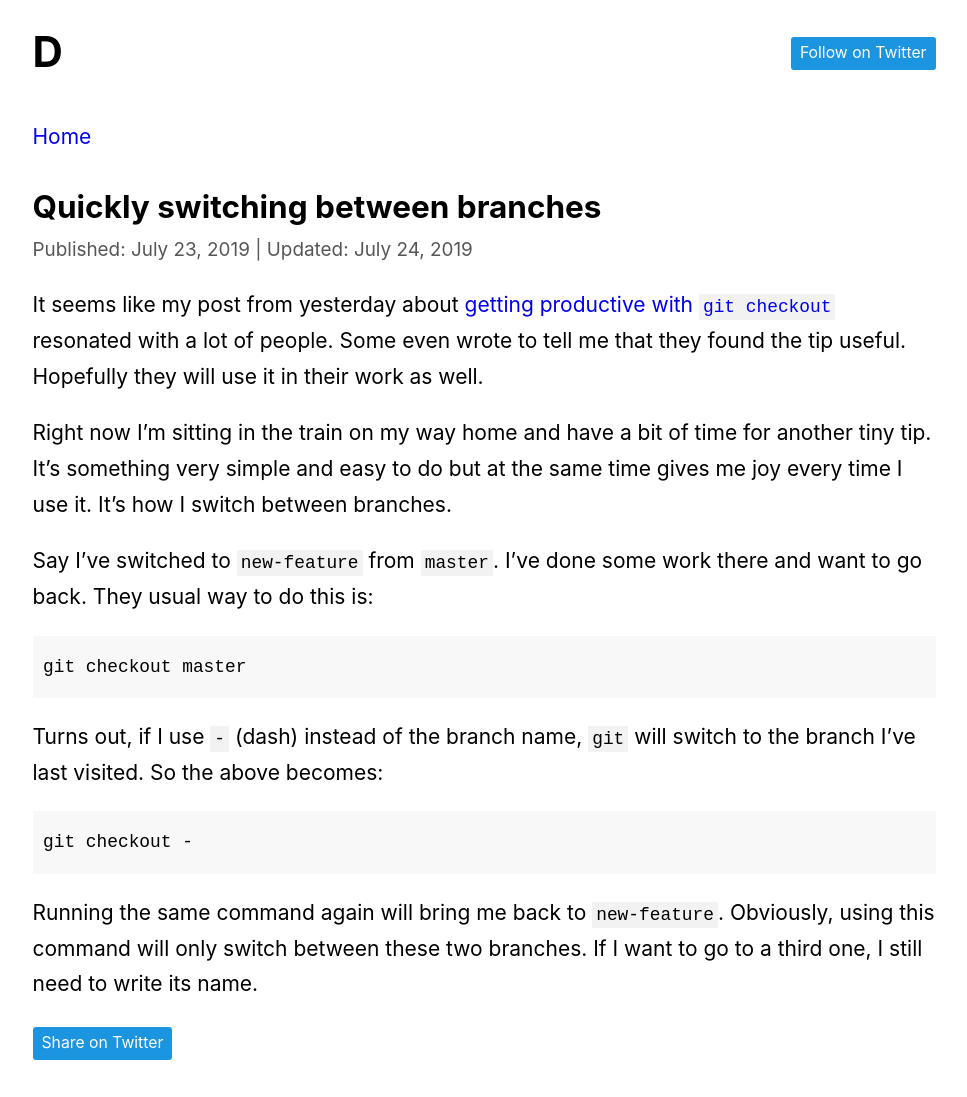
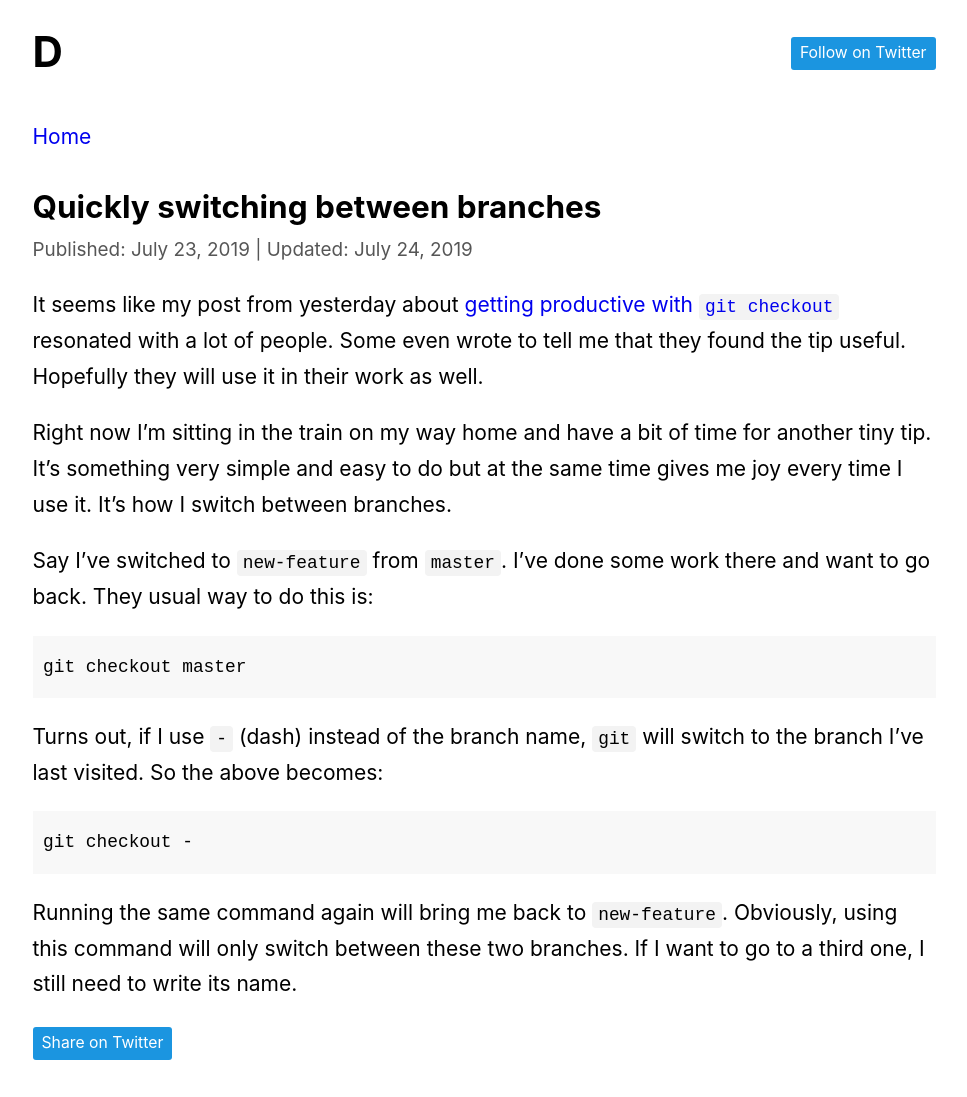
Before and after one commit to dzhavat/dzhavat.github.io, a Jekyll site: the page built from _posts/2019-07-23-quickly-switching-between-branches.md, in a window 1280 px wide. Shown: the whole page, without its empty margins (156-1123 px from the left). Built offline with Jekyll 4.4.1, drawn with Linux system fonts in a browser that asks for light colours.

Commit message:
Update styling

```diff
--- a/assets/css/custom.css
+++ b/assets/css/custom.css
@@ -78,9 +78,10 @@
 }
 
 code {
-  background-color: rgba(0, 0, 0, 0.05);
+  background-color: #f3f3f3;
+  border-radius: 4px;
   font-size: 0.85rem;
-  padding: 3px 4px;
+  padding: 3px 6px;
 }
 
 pre.highlight {
```
